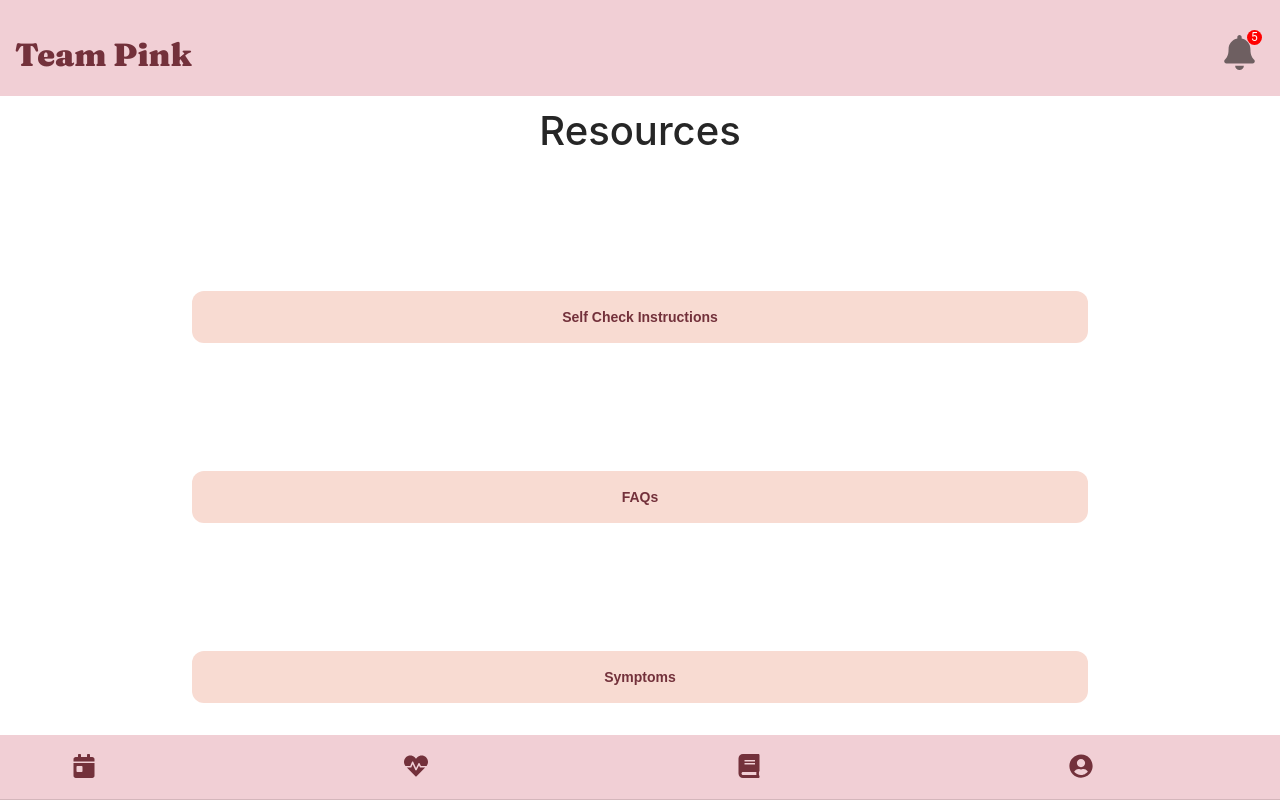
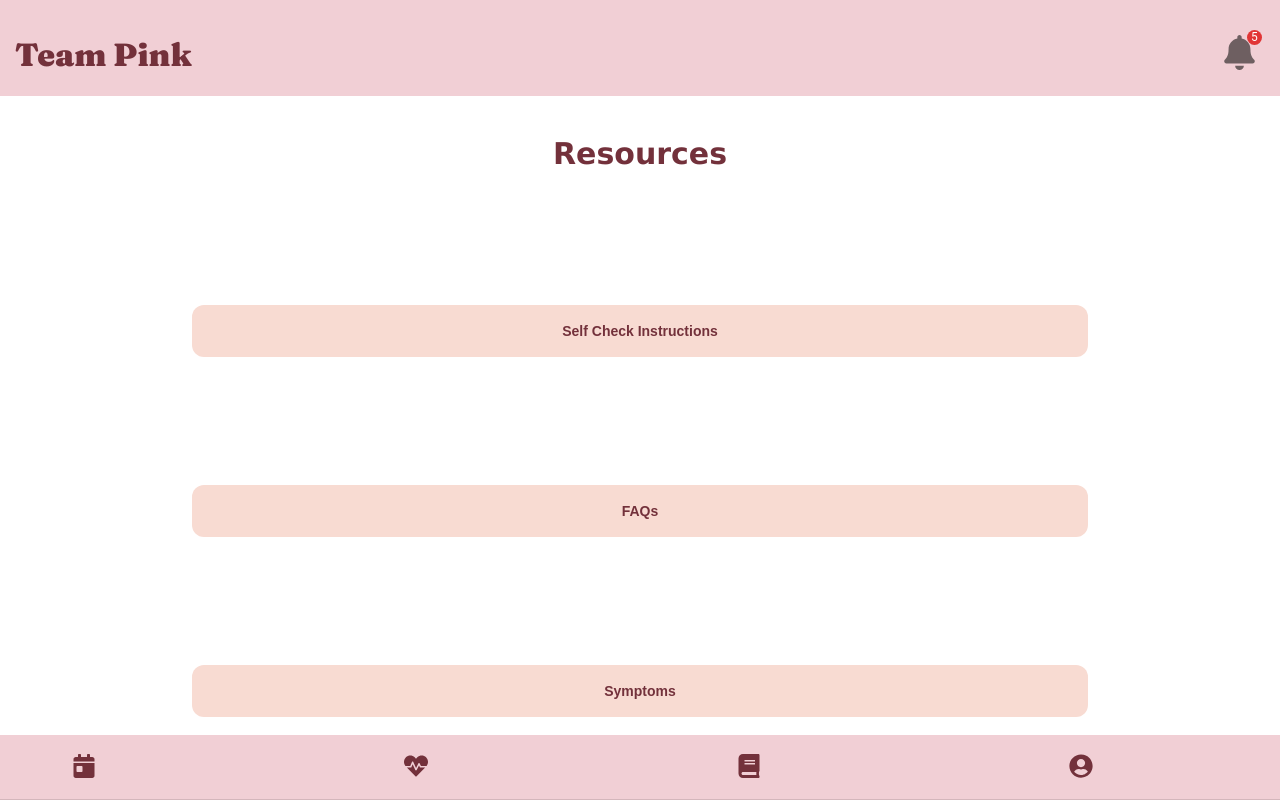
Before and after one commit to gracexkan/pink-hope-breastcheck-tool, a React (Create React App) app in the folder client/: page /resources in a window 1280 px wide. Shown: the top 800 px of the page. Built offline with nearby package versions, Linux system fonts and the light colour scheme; no server answers; the HTML template or start-up script is replaced by a standard one.

Commit message:
added consistent styling

```diff
--- a/client/src/components/breastcheck/BreastCheck.jsx
+++ b/client/src/components/breastcheck/BreastCheck.jsx
@@ -27,7 +27,7 @@ function BreastCheck() {
           display: "flex",
         }}
       >
-        <h1 font="Poppins">Breast Self Check</h1>
+        <h1 style={{fontFamily: "Verdana", fontSize: "30px", color: "#73313b", fontWeight: "bold"}}>Breast Self Check</h1>
         <BCDate />
         <Collapse
           bordered={false}
--- a/client/src/components/breastcheck/BreastCheckResources.jsx
+++ b/client/src/components/breastcheck/BreastCheckResources.jsx
@@ -10,7 +10,7 @@ function BCResources() {
     color: "#73313b",
   };
   const vidStyle = {
-    height: "10%",
+    width: "80vw",
   };
 
   return (
@@ -19,6 +19,7 @@ function BCResources() {
       size="middle"
       style={{
         display: "flex",
+        width: "100%"
       }}
     >
       <Title level={4}>Breast Self Check Article</Title>
@@ -32,8 +33,8 @@ function BCResources() {
 
       <Title level={4}>Videos</Title>
       <YouTube videoId="LrfE6JUwIms" style={vidStyle} />
-      <YouTube videoId="A2__iyax54k" />
-      <YouTube videoId="sPfPb9rq1hw" />
+      <YouTube videoId="A2__iyax54k" style={vidStyle}/>
+      <YouTube videoId="sPfPb9rq1hw" style={vidStyle}/>
     </Space>
   );
 }
--- a/client/src/components/calendar/CalForm.css
+++ b/client/src/components/calendar/CalForm.css
@@ -12,3 +12,7 @@
   color: var(--secondary-color);
   font-family: var(--secondary-font)
 }
+
+.font {
+  font-family:
+}
--- a/client/src/components/calendar/CalForm.jsx
+++ b/client/src/components/calendar/CalForm.jsx
@@ -23,9 +23,10 @@ export default function Form() {
         flexDirection: "column",
         alignItems: "center",
         justifyItems: "center",
+        margin: "30px",
       }}
     >
-      <h1>Calendar Tracker</h1>
+      <h1 style={{fontFamily: "Verdana", fontSize: "30px", color: "#73313b", fontWeight: "bold"}}>Calendar Tracker</h1>
       <form style={{ width: "100%", paddingBottom: "30px" }}>
         <fieldset>
           <legend>Select a tracker</legend>
--- a/client/src/components/notification/Notification.css
+++ b/client/src/components/notification/Notification.css
@@ -21,7 +21,7 @@
 .notification-count {
   width: 15px;
   height: 15px;
-  background-color: red;
+  background-color: rgba(223, 29, 29, 0.867);
   border-radius: 50%;
   color: white;
   position: absolute;
--- a/client/src/components/notification/Notification.jsx
+++ b/client/src/components/notification/Notification.jsx
@@ -56,6 +56,7 @@ const Notification = () => {
                   <Dialog.Title
                     as="h3"
                     className="text-lg font-medium leading-6 text-gray-900"
+                    style={{color: "#73313b"}}
                   >
                     Notifications
                   </Dialog.Title>
@@ -66,7 +67,8 @@ const Notification = () => {
                   <div className="mt-4">
                     <button
                       type="button"
-                      className="inline-flex justify-center rounded-md border border-transparent bg-blue-100 px-4 py-2 text-sm font-medium text-blue-900 hover:bg-blue-200 focus:outline-none focus-visible:ring-2 focus-visible:ring-blue-500 focus-visible:ring-offset-2"
+                      className="inline-flex justify-center rounded-md border border-transparent bg-pink-100 px-4 py-2 text-sm font-medium text-pink-900 hover:bg-pink-200 focus:outline-none focus-visible:ring-2 focus-visible:ring-blue-500 focus-visible:ring-offset-2"
+                      style={{color: "#73313b", backgroundColor: "#f1cfd5"}}
                       onClick={closeModal}
                     >
                       Close
--- a/client/src/components/notification/Notifications.jsx
+++ b/client/src/components/notification/Notifications.jsx
@@ -4,9 +4,9 @@ import SwipeToDelete from "react-swipe-to-delete-component";
 import { Button } from "@mui/material";
 
 const data = [
-  { id: 1, text: "notif 1", date: "5.03.2016" },
-  { id: 2, text: "notif 2", date: "3.03.2016" },
-  { id: 3, text: "notif 3", date: "1.03.2016" },
+  { id: 1, text: "Your period is predicted to come in 3 days!", date: "5.03.2016" },
+  { id: 2, text: "Please log your breast check today!", date: "1.03.2016" },
+  { id: 3, text: "Your self-breast check date is now overdue.", date: "3.03.2016" },
 ];
 
 const DeleteIcon = () => <>nothing</>;
--- a/client/src/components/notification/swipe.css
+++ b/client/src/components/notification/swipe.css
@@ -40,7 +40,7 @@
 
 /* Custom styles */
 .swipe-to-delete .js-delete {
-  background: #ff5f58;
+  background: #73313b;
 }
 .swipe-to-delete .js-delete svg {
   position: absolute;
@@ -70,5 +70,4 @@
   background-color: #fff;
   display: block;
   padding: 10px;
-  border: 1px solid #aaa;
 }
--- a/client/src/index.css
+++ b/client/src/index.css
@@ -4,6 +4,7 @@
 
 @import url('https://fonts.googleapis.com/css2?family=Lora:wght@400;700&family=Nanum+Gothic&display=swap');
 @import url('https://fonts.googleapis.com/css2?family=Poppins:wght@300;400;500;600&display=swap');
+@import url('https://fonts.googleapis.com/css2?family=Inter:wght@400;600;700&family=Montserrat:wght@600&display=swap');
 
 :root {
 	--primary-color: #f1cfd5;
@@ -12,6 +13,7 @@
 	--color-lightpink: #f8dbd2;
 	--primary-font: 'Lora', serif;
 	--secondary-font: 'Nanum Gothic', sans-serif;
+  --header: 'Montserrat', serif;
 
 	--transition: all 400ms ease;
   }
@@ -33,7 +35,14 @@ code {
     monospace;
 }
 
-h1,
+h1 {
+  font-family: "Verdana";
+  font-size: 30px;
+  color: #73313b;
+  font-weight: "bold";
+}
+
+
 h2,
 h3,
 h4,
--- a/client/src/pages/Resources.css
+++ b/client/src/pages/Resources.css
@@ -2,14 +2,15 @@
   text-align: center;
   /* background: var(--primary-color); */
   margin-bottom: 15px;
+  margin-top: 30px;
 }
 
 .resources-page h2 {
   font-family: var(--primary-font);
   font-size: 20pt;
+  color: var(--secondary-color);
+  font-weight:700;
   margin-bottom: -15px;
-  color: var(--secondary-color);
-  font-weight:700
 }
 
 .resources-links {
--- a/client/src/pages/Resources.jsx
+++ b/client/src/pages/Resources.jsx
@@ -34,7 +34,7 @@ const Resources = (props) => {
 
   return (
     <div className="resources-page">
-      <h1>Resources</h1>
+      <h1 style={{fontFamily: "Verdana", fontSize: "30px", color: "#73313b", fontWeight: "bold"}}>Resources</h1>
 
       <div>
         <a
--- a/client/src/pages/SelfCheck.jsx
+++ b/client/src/pages/SelfCheck.jsx
@@ -4,7 +4,7 @@ import BreastCheck from "../components/breastcheck/BreastCheck";
 
 const SelfCheck = () => {
   return (
-    <div>
+    <div style={{margin: "30px"}}>
       <BreastCheck />
     </div>
   );
```
